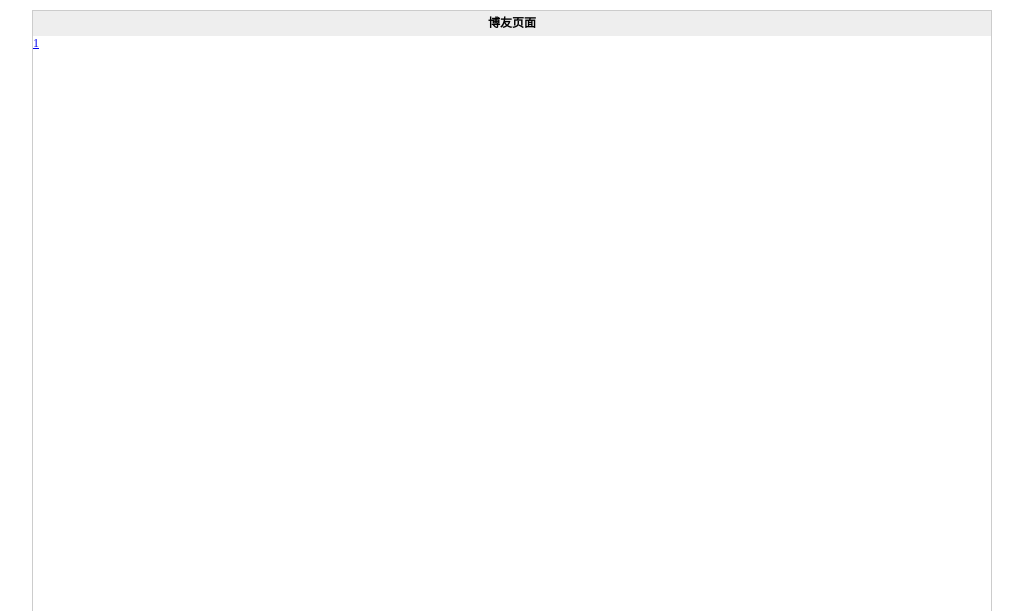
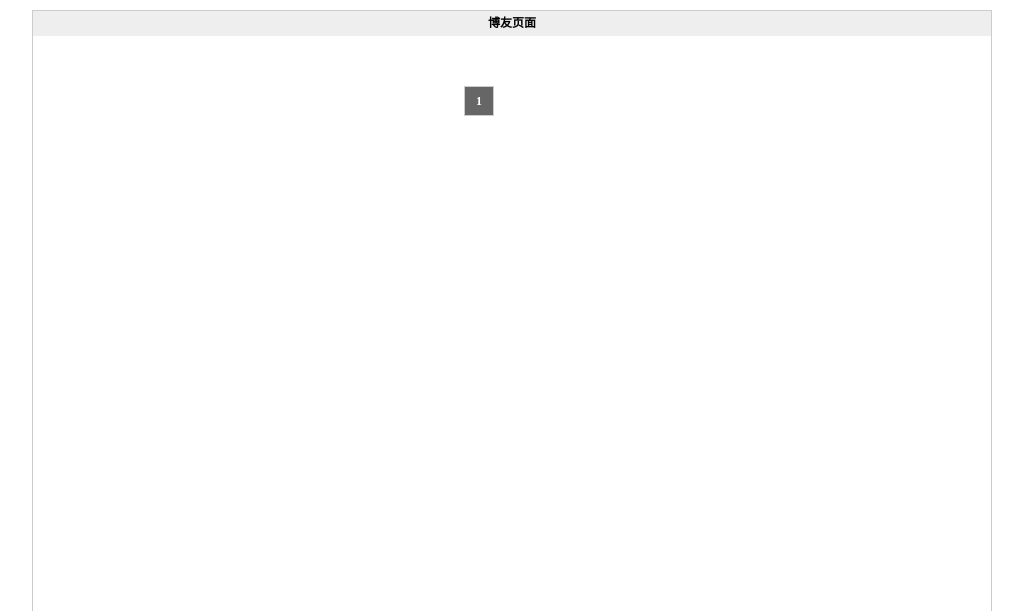
Before and after one commit to xxBei/Guestbook, a PHP site: page /blog.php?page=1 in a window 1280 px wide. Shown: the part 162-773 px from the top of the page, without its empty margins (128-1151 px from the left). Run offline with PHP 8.4, Linux system fonts and the light colour scheme; data comes from the database, SQL or seed files in the repository.

Commit message:
将分页样式放到了basic.css中

```diff
--- a/styles/1/basic.css
+++ b/styles/1/basic.css
@@ -73,3 +73,34 @@ h2{
 	font-weight:bold;
 	cursor:pointer;
 }
+#page{
+	clear: both;
+	position: relative;
+}
+#page ul{
+	height:20px;
+	position: absolute;
+	left: 45%;
+	top: 50px;
+}
+#page ul li{
+	width: 38px;
+	height:30px;
+	float:left;
+
+}
+#page ul li a{
+	display: block;
+	width: 28px;
+	height:28px;
+	line-height: 28px;
+	text-align: center;
+	text-decoration: none;
+	border:1px solid #ccc;
+	color: black;
+}
+#page ul li a:hover,#page ul li a.selected{
+	color: #fff;
+	background: #666;
+	font-weight: bold;
+}
```
Also changed, not shown: styles/1/blog.css (line endings or trailing spaces).
